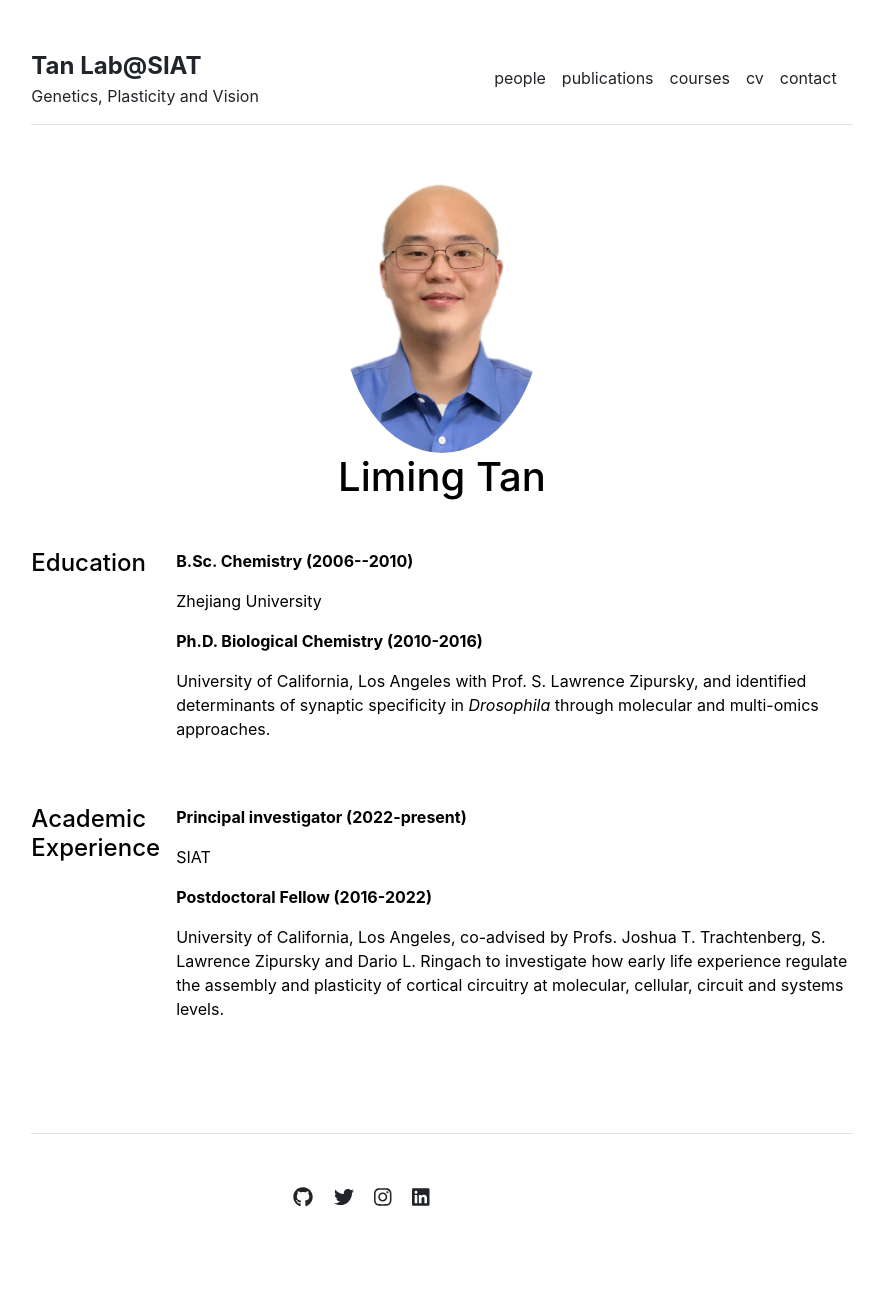
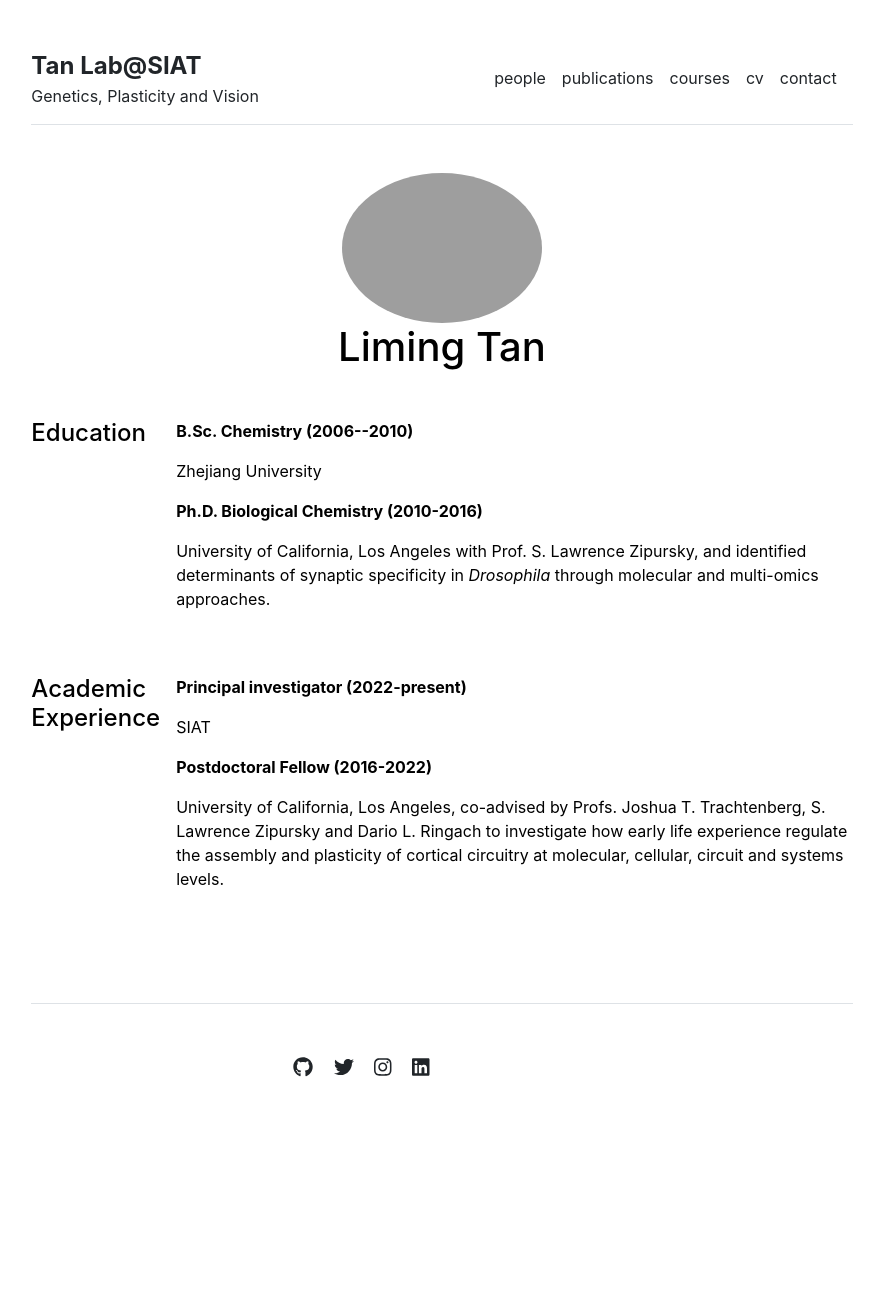
Before and after one commit to Tan-Lab-SIAT/lab-homepage, a Jekyll site: the page built from cv.md, in a window 1280 px wide. Shown: the whole page, without its empty margins (198-1076 px from the left). Built offline with Jekyll 4.4.1, drawn with Linux system fonts in a browser that asks for light colours; after the commit the page ends 1178 px from its top, so only the background shows below that.

Commit message:
Update cv.html

```diff
--- a/_layouts/cv.html
+++ b/_layouts/cv.html
@@ -6,7 +6,7 @@
   <div class="col-md-12">
 
     <div class="text-center mb-5">
-      <img src="{{ site.github.url }}/assets/img/limingtan_half.png" alt="Liming Tan" class="img-fluid rounded-circle" style="max-width:200px;">
+      <img src="{{ site.github.url }}/assets/img/limingtan_full.png" alt="Liming Tan" class="img-fluid rounded-circle" style="max-width:200px;">
       <h1>Liming Tan</h1>
     </div>
 
```
